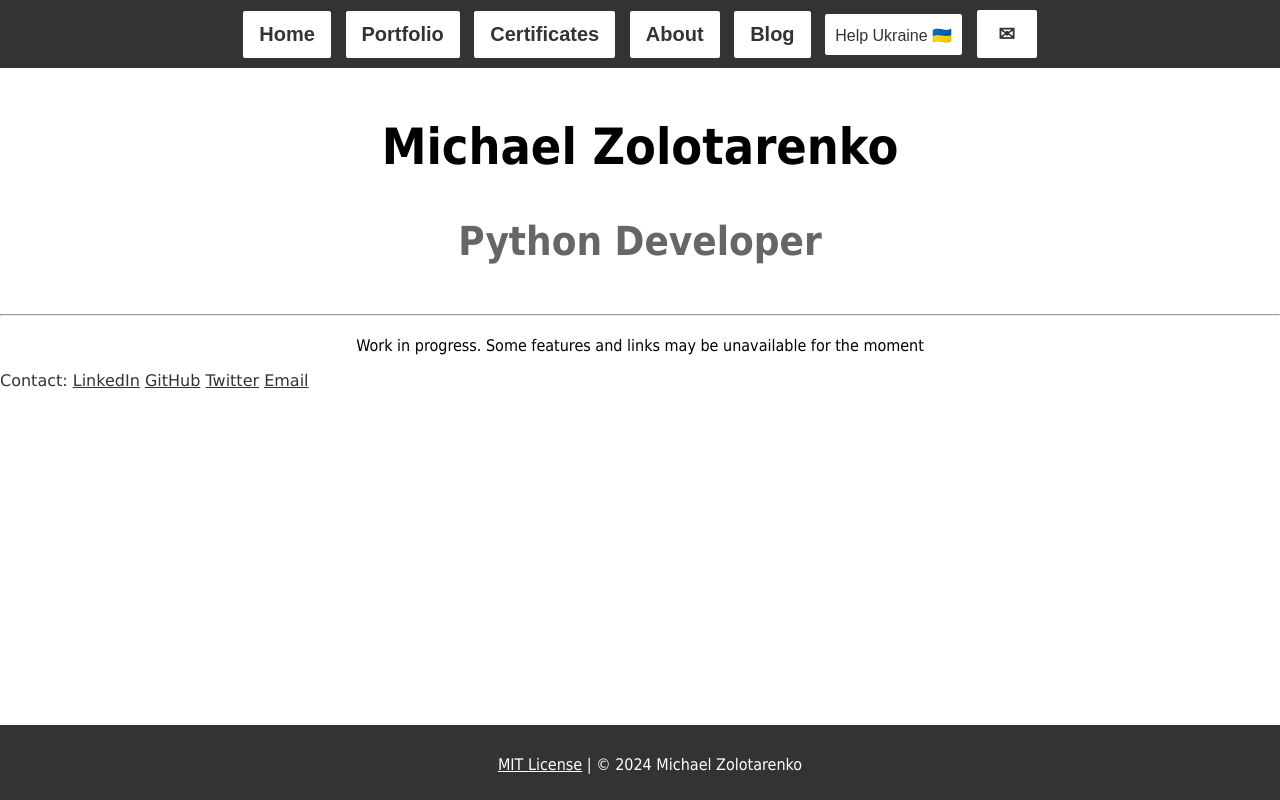
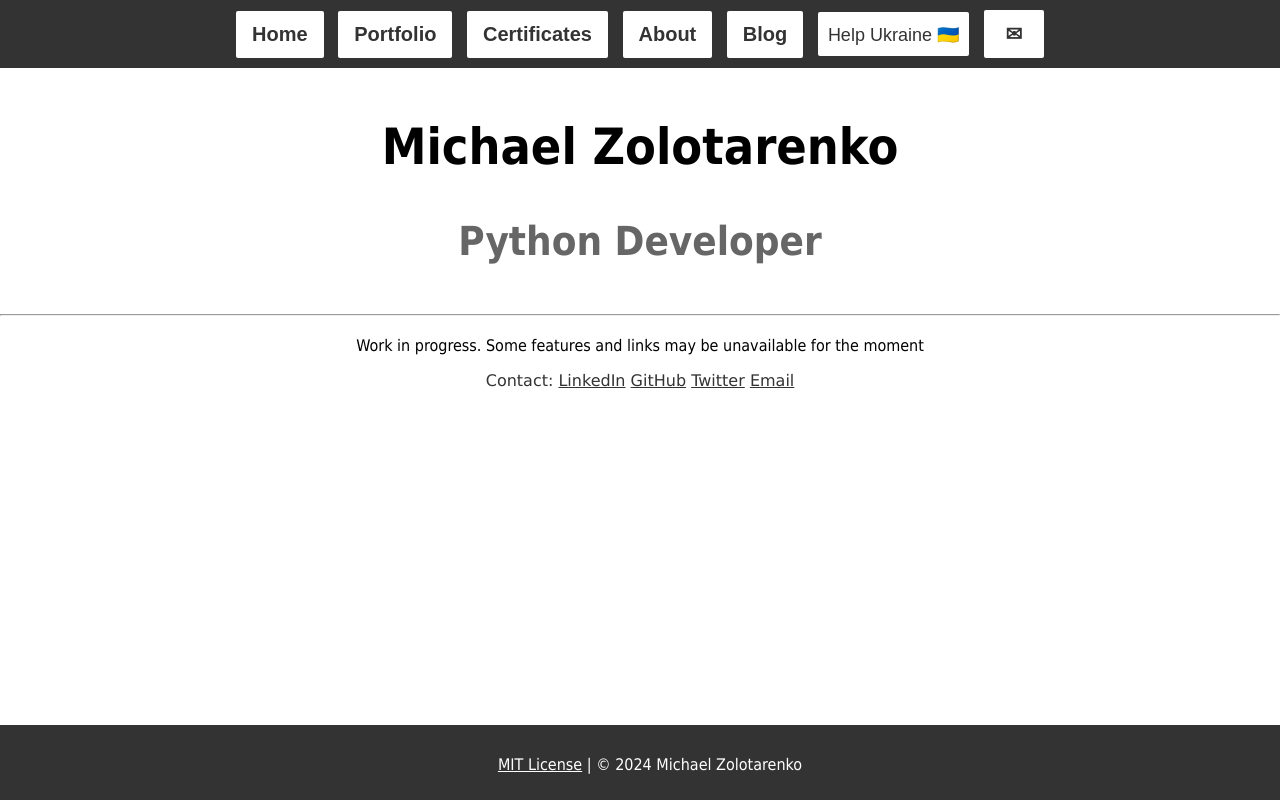
Before and after one commit to mikezolo/mikezolo.github.io, a plain HTML site: page index.html in a window 1280 px wide. Drawn offline with Linux system fonts and the light colour scheme.

Commit message:
Update styles.css

```diff
--- a/styles.css
+++ b/styles.css
@@ -36,7 +36,7 @@ button:hover {
 }
 
 #ukraine {
-    font-size: 16px;
+    font-size: 18px;
     font-weight: normal;
     padding: 12px 10px 10px 10px;
 }
@@ -83,7 +83,7 @@ p {
 }
 
 .bottom-links {
-    text-align: justify;
+    text-align: center;
     margin-top: 10px;
     color: #888;
     font-family: Verdana;
@@ -91,8 +91,8 @@ p {
 
 .bottom-links a {
     color: #333;
-    font-weight: normal;
-    text-align: justify;
+    font-weight: 300;
+    text-align: center;
 
 }
 
@@ -108,5 +108,5 @@ footer {
 }
  footer a {
     color: white;
-    text-align: justify;
+    text-align: center;
  }
```
